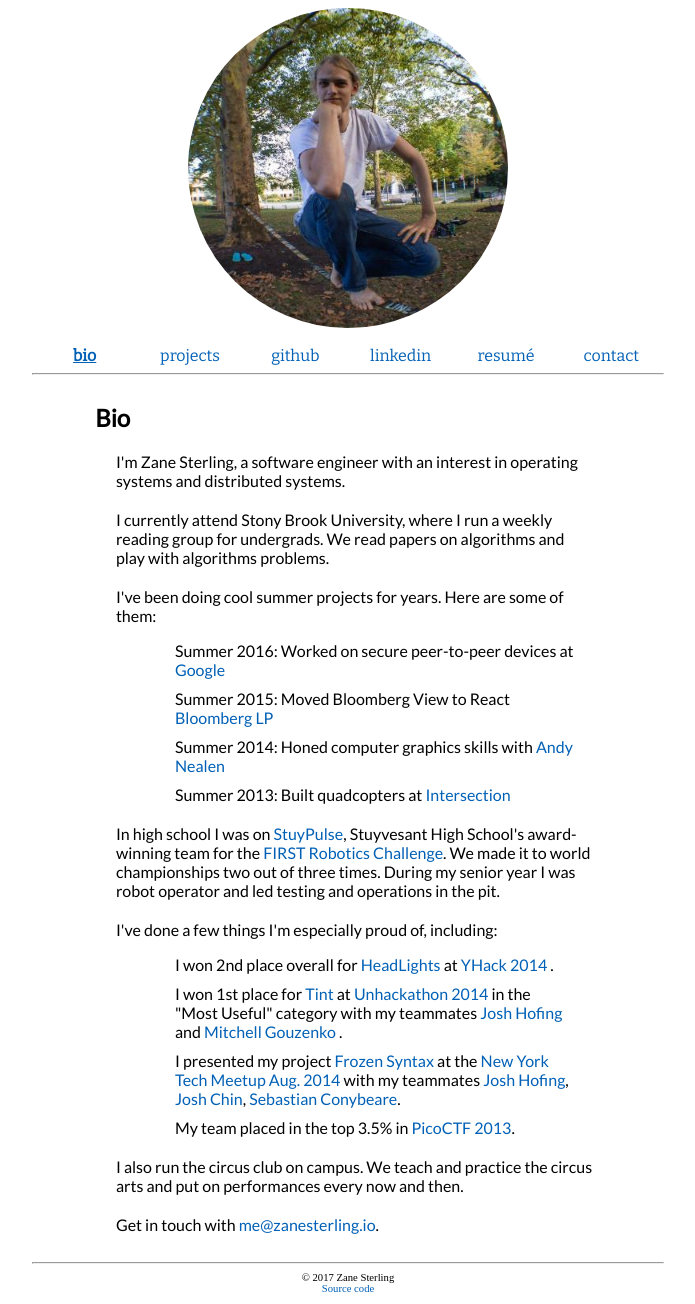
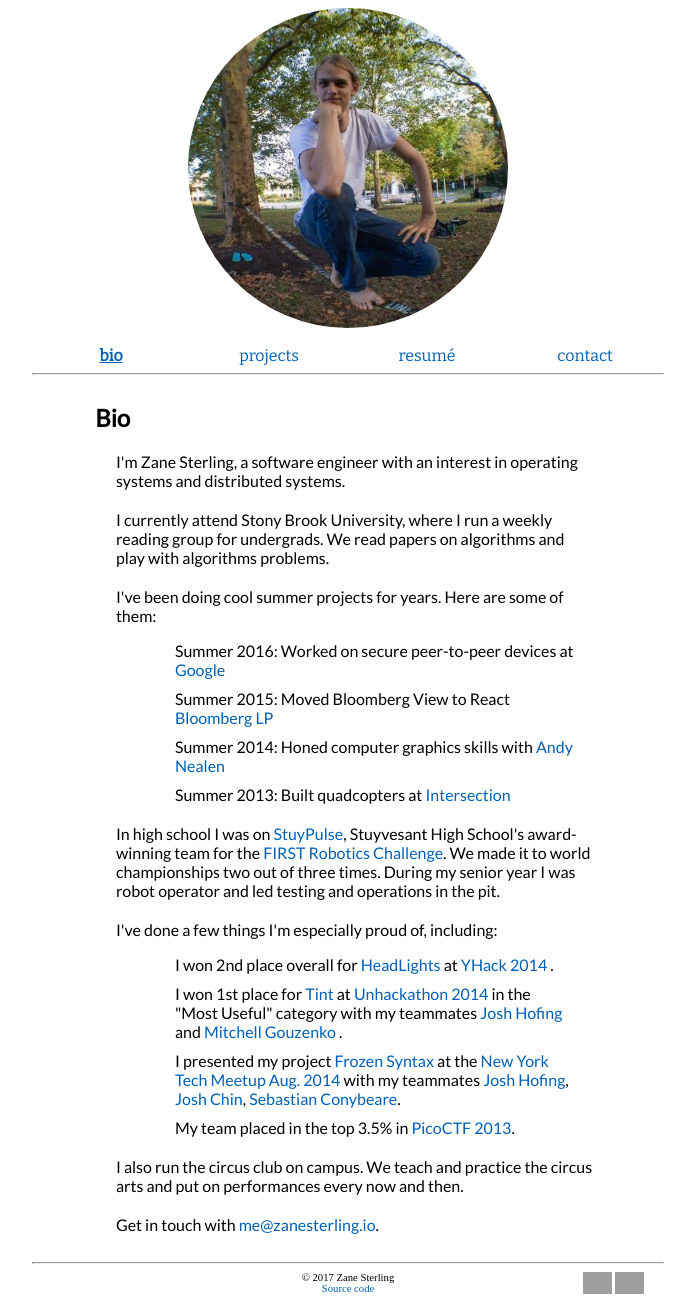
Before and after one commit to Shriken/zanesterling-io, a Django app: page / in a window 1280 px wide. Shown: the whole page, without its empty margins (292-987 px from the left). Run offline with Django 3.2, Linux system fonts and the light colour scheme; parts of the project's set-up code (start-up, migrations or seed data) failed here and were passed over; grey boxes are pictures that could not be loaded.

Commit message:
Change github, linkedin links to icons in the bottom

```diff
--- a/info_page/static/info_page/style.css
+++ b/info_page/static/info_page/style.css
@@ -149,4 +149,22 @@
 div.footer {
 	text-align: center;
 	font-size: 8pt;
+	position: relative;
+
+	margin-bottom: 10px;
 }
+
+div.footer div.social-link {
+	display: block;
+	position: absolute;
+	top: 0;
+
+	height: 100%;
+}
+
+div.social-link-right { right: 20px; }
+div.social-link-left  {  left: 20px; }
+
+div.footer div.social-link img {
+	height: 100%;
+}
--- a/info_page/templates/info_page/base.html
+++ b/info_page/templates/info_page/base.html
@@ -35,6 +35,16 @@
       <a href="https://github.com/Shriken/zanesterling-io">Source code</a>
       <span class="footer-social">
       </span>
+
+      <div class="social-link social-link-right">
+        <a target="_blank" href="https://www.linkedin.com/in/zane-sterling-aa82a555">
+          <img src="https://image.flaticon.com/icons/svg/34/34405.svg" />
+        </a>
+
+        <a target="_blank" href="https://github.com/Shriken">
+          <img src="https://image.flaticon.com/icons/svg/25/25231.svg" />
+        </a>
+      </div>
     </div>
   </div>
 </body>
--- a/info_page/templates/info_page/index.html
+++ b/info_page/templates/info_page/index.html
@@ -16,8 +16,6 @@
 
   <a class="nav-item nav-link active" href="#bio">bio</a>
   <a class="nav-item nav-link" href="#projects">projects</a>
-  <a class="nav-item" target="_blank" href="https://github.com/Shriken">github</a>
-  <a class="nav-item" target="_blank" href="https://www.linkedin.com/in/zane-sterling-aa82a555">linkedin</a>
   <a class="nav-item" target="_blank" href="{% static "info_page/resumé.pdf" %}">resumé</a>
   <a class="nav-item" target="_blank" href="mailto://me@zanesterling.io">contact</a>
 {% endblock %}
```
